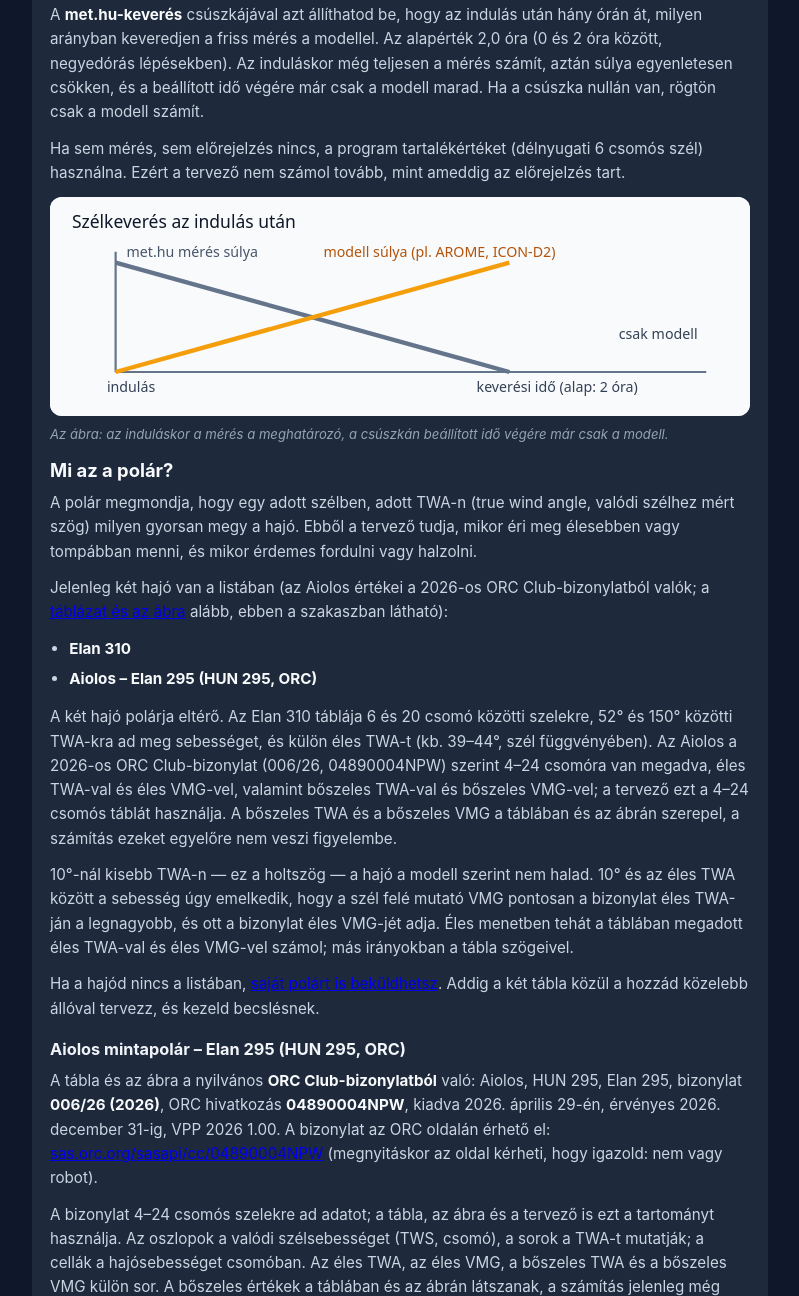
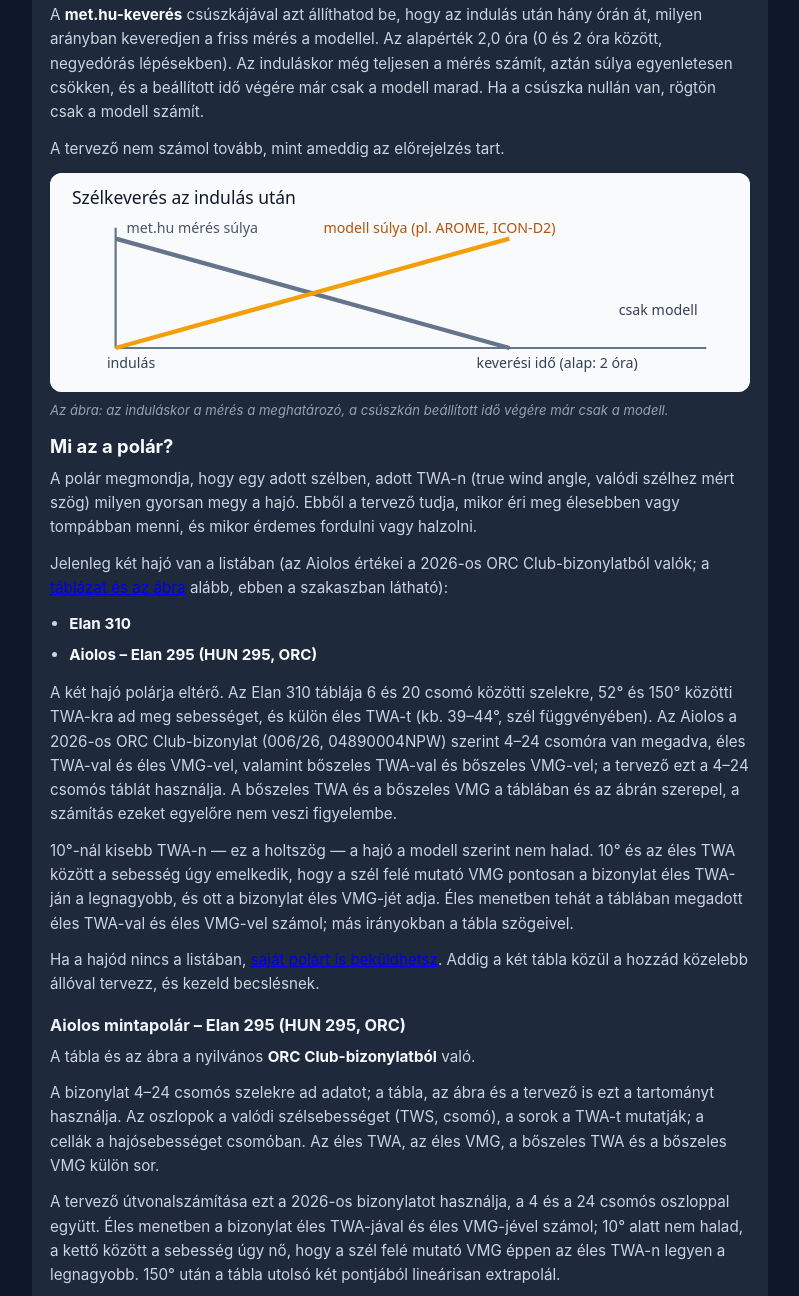
Before and after one commit to nagyb187/br-preview, a plain HTML site: page howto.html in a window 1280 px wide. Shown: the part 658-1954 px from the top of the page, without its empty margins (240-1039 px from the left). Drawn offline with Linux system fonts and the light colour scheme.

Commit message:
Update preview: HowTo go-live wording
Short certificate sentence, forecast horizon note, statement heading
for missing table data; own-polar section kept.

```diff
--- a/howto.html
+++ b/howto.html
@@ -103,7 +103,7 @@
         <li>GFS (hosszabb táv, kb. 10 nap)</li>
       </ul>
       <p>A <strong>met.hu-keverés</strong> csúszkájával azt állíthatod be, hogy az indulás után hány órán át, milyen arányban keveredjen a friss mérés a modellel. Az alapérték 2,0 óra (0 és 2 óra között, negyedórás lépésekben). Az induláskor még teljesen a mérés számít, aztán súlya egyenletesen csökken, és a beállított idő végére már csak a modell marad. Ha a csúszka nullán van, rögtön csak a modell számít.</p>
-      <p>Ha sem mérés, sem előrejelzés nincs, a program tartalékértéket (délnyugati 6 csomós szél) használna. Ezért a tervező nem számol tovább, mint ameddig az előrejelzés tart.</p>
+      <p>A tervező nem számol tovább, mint ameddig az előrejelzés tart.</p>
       <div class="diagram">
         <svg xmlns="http://www.w3.org/2000/svg" viewBox="0 0 640 200" role="img" aria-label="A met.hu mérés és a modell keverése az időben">
           <rect width="640" height="200" fill="#f8fafc"/>
@@ -133,9 +133,9 @@
       <p>Ha a hajód nincs a listában, <a href="index.html#visszajelzes">saját polárt is beküldhetsz</a>. Addig a két tábla közül a hozzád közelebb állóval tervezz, és kezeld becslésnek.</p>
 
       <h3 id="aiolos-polar">Aiolos mintapolár – Elan 295 (HUN 295, ORC)</h3>
-      <p>A tábla és az ábra a nyilvános <strong>ORC Club-bizonylatból</strong> való: Aiolos, HUN 295, Elan 295, bizonylat <strong>006/26 (2026)</strong>, ORC hivatkozás <strong>04890004NPW</strong>, kiadva 2026. április 29-én, érvényes 2026. december 31-ig, VPP 2026 1.00. A bizonylat az ORC oldalán érhető el: <a href="https://sas.orc.org/sasapi/cc/04890004NPW" target="_blank" rel="noopener">sas.orc.org/sasapi/cc/04890004NPW</a> (megnyitáskor az oldal kérheti, hogy igazold: nem vagy robot).</p>
-      <p>A bizonylat 4–24 csomós szelekre ad adatot; a tábla, az ábra és a tervező is ezt a tartományt használja. Az oszlopok a valódi szélsebességet (TWS, csomó), a sorok a TWA-t mutatják; a cellák a hajósebességet csomóban. Az éles TWA, az éles VMG, a bőszeles TWA és a bőszeles VMG külön sor. A bőszeles értékek a táblában és az ábrán látszanak, a számítás jelenleg még nem használja őket.</p>
-      <p>A tervező útvonalszámítása ezt a 2026-os bizonylatot használja, a 4 és a 24 csomós oszloppal együtt. Éles menetben a bizonylat éles TWA-jával és éles VMG-jével számol; 10° alatt nem halad, a kettő között a sebesség úgy nő, hogy a szél felé mutató VMG éppen az éles TWA-n legyen a legnagyobb. 150° után a tábla utolsó két pontjából lineárisan extrapolál. (Az Elan 310 polárja 6–20 csomós, bőszeles TWA és bőszeles VMG nélkül; a 10°-os holtszög és az éles VMG-csúcs ott is ugyanígy működik.)</p>
+      <p>A tábla és az ábra a nyilvános <strong>ORC Club-bizonylatból</strong> való.</p>
+      <p>A bizonylat 4–24 csomós szelekre ad adatot; a tábla, az ábra és a tervező is ezt a tartományt használja. Az oszlopok a valódi szélsebességet (TWS, csomó), a sorok a TWA-t mutatják; a cellák a hajósebességet csomóban. Az éles TWA, az éles VMG, a bőszeles TWA és a bőszeles VMG külön sor.</p>
+      <p>A tervező útvonalszámítása ezt a 2026-os bizonylatot használja, a 4 és a 24 csomós oszloppal együtt. Éles menetben a bizonylat éles TWA-jával és éles VMG-jével számol; 10° alatt nem halad, a kettő között a sebesség úgy nő, hogy a szél felé mutató VMG éppen az éles TWA-n legyen a legnagyobb. 150° után a tábla utolsó két pontjából lineárisan extrapolál.</p>
       <div class="polar-wrap">
         <table class="polar-table">
           <caption>Aiolos – Elan 295 (HUN 295), ORC Club-bizonylat 006/26 (2026) — hajósebesség, kn</caption>
@@ -259,7 +259,7 @@
       </div>
       <p class="caption">A polárdiagram a fenti tábla értékeit rajzolja ki, mindkét csapásra (bal- és jobbcsapásra) tükrözve. A szél az ábra teteje felől fúj. A teli pontok az éles TWA-t, az üres körök a bőszeles TWA-t jelölik.</p>
 
-      <h3 id="nincs-adat">Hol nincs táblabeli adat?</h3>
+      <h3 id="nincs-adat">Ahol nincs táblabeli adat</h3>
       <p>A polár csak bizonyos szelekre és TWA-kra ad kész számot. Ahol nincs táblabeli pont, a tervező így számol:</p>
       <ul>
         <li>A széloszlopok között (például 9 csomó, vagy az Aiolosnál 22 csomó a 20 és 24 csomós oszlop között) a szomszédos oszlopok között lineárisan interpolál.</li>
```
